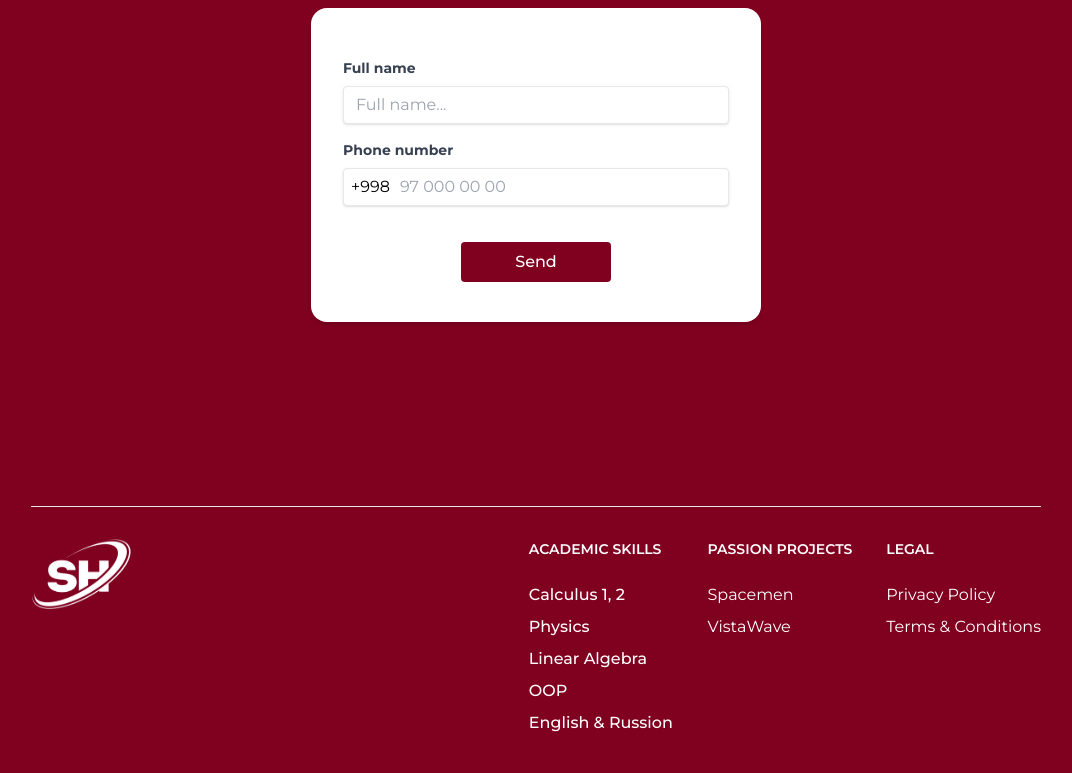
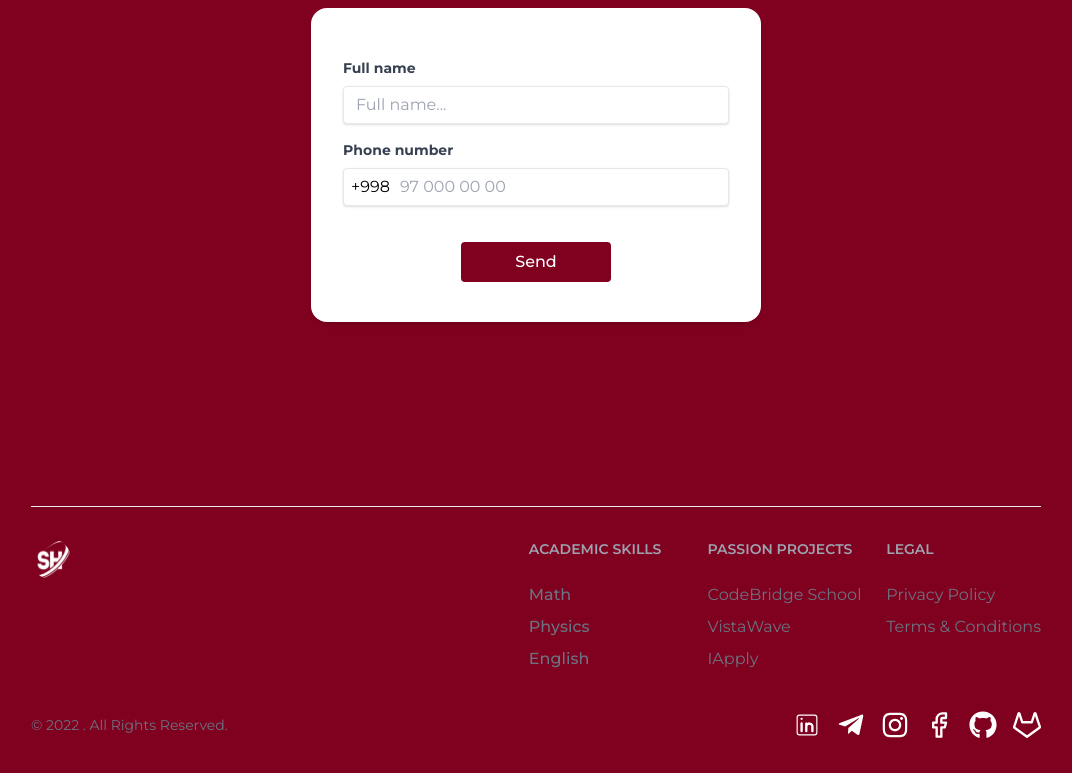
Before and after one commit to kholiqulov/Portfolio, a React (Create React App) app: page / in a window 1280 px wide. Shown: the part 2000-2773 px from the top of the page, without its empty margins (104-1176 px from the left). Built offline with nearby package versions, Linux system fonts and the light colour scheme.

Commit message:
Revert "Animation changed"
This reverts commit 2b1203bbaee803000798f870d8d063528a6b861a.

```diff
--- a/src/components/Footer/Footer.jsx
+++ b/src/components/Footer/Footer.jsx
@@ -2,7 +2,9 @@ import React from "react";
 import { CiLinkedin } from "react-icons/ci";
 import { FaTelegramPlane } from "react-icons/fa";
 import { FaInstagram } from "react-icons/fa";
+import { FiFacebook } from "react-icons/fi";
 import { FaGithub } from "react-icons/fa";
+import { FiGitlab } from "react-icons/fi";
 
 // ------> Images
 import Me from "../../Assets/Images/me.png";
@@ -11,67 +13,45 @@ function Footer() {
   return (
     <footer className="mt-[80px] sm:mt-[120px]">
       <div className="container mx-auto w-full max-w-screen-xl p-4 py-6 lg:py-8">
-        <hr className="my-6 border-gray-200 sm:mx-auto dark:[#800020] lg:my-8" />
+        <hr className="my-6 border-gray-200 sm:mx-auto dark:border-gray-700 lg:my-8" />
         <div className="md:flex md:justify-between">
           <div className="mb-6 md:mb-0">
             <img
-              className="h-[40px] md:h-[70px] w-[55px] md:w-[100px] z-50"
+              className="h-[40px] w-[40px] rounded-full z-50"
               src={Me}
               alt="front-img"
             />
           </div>
           <div className="grid grid-cols-2 gap-8 sm:gap-6 sm:grid-cols-3">
             <div>
-              <h2 className="mb-6 text-sm font-semibold text-white uppercase dark:text-white">
+              <h2 className="mb-6 text-sm font-semibold text-gray-400 uppercase dark:text-white">
                 Academic skills
               </h2>
-              <ul className="text-white dark:text-white font-medium space-y-2">
+              <ul className="text-gray-500 dark:text-gray-400 font-medium space-y-2">
                 <li data-aos="fade-up" data-aos-duration="600">
-                  <p>Calculus 1, 2</p>
+                  <p>Math</p>
                 </li>
-                <li
-                  data-aos="fade-up"
-                  data-aos-duration="600"
-                  data-aos-delay="50"
-                >
+                <li data-aos="fade-up" data-aos-duration="600" data-aos-delay="50">
                   <p>Physics</p>
                 </li>
-                <li
-                  data-aos="fade-up"
-                  data-aos-duration="600"
-                  data-aos-delay="100"
-                >
-                  <p>Linear Algebra</p>
-                </li>
-                <li
-                  data-aos="fade-up"
-                  data-aos-duration="600"
-                  data-aos-delay="100"
-                >
-                  <p>OOP</p>
-                </li>
-                <li
-                  data-aos="fade-up"
-                  data-aos-duration="600"
-                  data-aos-delay="100"
-                >
-                  <p>English & Russion</p>
+                <li data-aos="fade-up" data-aos-duration="600" data-aos-delay="100">
+                  <p>English</p>
                 </li>
               </ul>
             </div>
             <div>
-              <h2 className="mb-6 text-sm font-semibold text-white uppercase dark:text-white">
+              <h2 className="mb-6 text-sm font-semibold text-gray-400 uppercase dark:text-white">
                 Passion projects
               </h2>
-              <ul className="text-white dark:text-white space-y-2">
+              <ul className="text-gray-500 dark:text-gray-400 space-y-2">
                 <li data-aos="fade-up" data-aos-duration="600">
                   <a
-                    href="/"
+                    href="https://www.linkedin.com/company/codebridge-schooll"
                     className="hover:underline"
                     rel="noreferrer"
                     target="_blank"
                   >
-                    Spacemen
+                    CodeBridge School
                   </a>
                 </li>
                 <li
@@ -88,13 +68,27 @@ function Footer() {
                     VistaWave
                   </a>
                 </li>
+                <li
+                  data-aos="fade-up"
+                  data-aos-duration="600"
+                  data-aos-delay="100"
+                >
+                  <a
+                    href="https://iapply.org/"
+                    className="hover:underline"
+                    rel="noreferrer"
+                    target="_blank"
+                  >
+                    IApply
+                  </a>
+                </li>
               </ul>
             </div>
             <div>
-              <h2 className="mb-6 text-sm font-semibold text-white uppercase dark:text-white">
+              <h2 className="mb-6 text-sm font-semibold text-gray-400 uppercase dark:text-white">
                 Legal
               </h2>
-              <ul className="text-white dark:text-white space-y-2">
+              <ul className="text-gray-500 dark:text-gray-400 space-y-2">
                 <li data-aos="fade-up" data-aos-duration="600">
                   <a href="/" className="hover:underline">
                     Privacy Policy
@@ -118,7 +112,7 @@ function Footer() {
           <ul className="flex items-center space-x-4 ">
             <li>
               <a
-                href="https://www.linkedin.com/in/shavkat-sadulloyev-5262a6280/"
+                href="https://www.linkedin.com/in/nodirbek-kholiqulov-67a712246/"
                 target="_blank"
                 rel="noreferrer"
               >
@@ -126,14 +120,14 @@ function Footer() {
               </a>
             </li>
             <li>
-              <a href="https://t.me/shavkat_s777" target="_blank" rel="noreferrer">
+              <a href="https://t.me/khn_dev" target="_blank" rel="noreferrer">
                 <FaTelegramPlane className="text-white w-7 h-7" />
               </a>
             </li>
             <li>
               <a
                 target="_blank"
-                href="https://www.instagram.com/_moon737/"
+                href="https://www.instagram.com/khn_dev/"
                 rel="noreferrer"
               >
                 <FaInstagram className="text-white w-7 h-7" />
@@ -143,13 +137,31 @@ function Footer() {
               <a
                 target="_blank"
                 rel="noreferrer"
-                href="https://github.com/shavkat7"
+                href="https://www.facebook.com/profile.php?id=100079926716522&mibextid=ZbWKwL"
+              >
+                <FiFacebook className="text-white w-7 h-7" />
+              </a>
+            </li>
+            <li>
+              <a
+                target="_blank"
+                rel="noreferrer"
+                href="https://github.com/node-nodir"
               >
                 <FaGithub className="text-white w-7 h-7" rel="noreferrer" />
               </a>
             </li>
+            <li>
+              <a
+                target="_blank"
+                rel="noreferrer"
+                href="https://gitlab.com/kholiqulov_nodirbek"
+              >
+                <FiGitlab className="text-white w-7 h-7" rel="noreferrer" />
+              </a>
+            </li>
           </ul>
-          <span className="inline-block text-sm text-white dark:text-white my-5">
+          <span className="inline-block text-sm text-gray-500 dark:text-gray-400 my-5">
             © 2022 . All Rights Reserved.
           </span>
         </div>
--- a/src/components/Header/Header.jsx
+++ b/src/components/Header/Header.jsx
@@ -27,7 +27,7 @@ function Header() {
       className={`bg-[#800020] fixed top-0 z-50 w-full h-fit duration-500 border-b border-b-[rgba(100,255,218,0.1)] shadow-header_shadow`}
     >
       <div className="container">
-        <nav className="flex items-center justify-between py-4 sm:py-5">
+        <nav className="flex items-center justify-between py-3 sm:py-4">
           <img
             className="h-[40px] w-[55px] z-50"
             src={Me}
```
